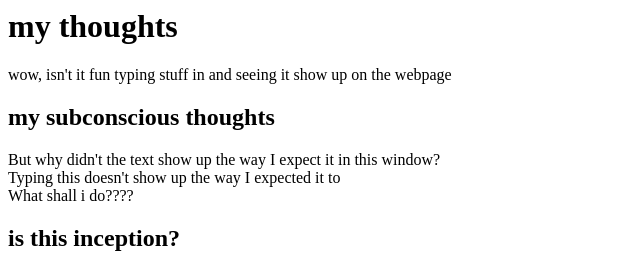
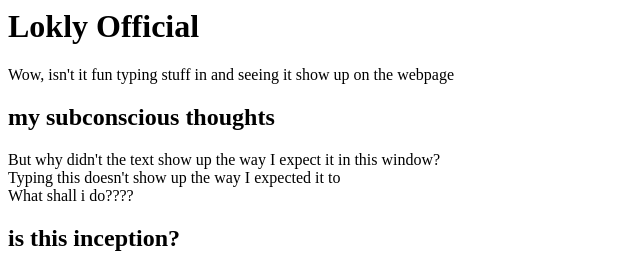
Before and after one commit to Lokly24/Snake.github.io, a plain HTML site: page index.html in a window 1280 px wide. Shown: the top 269 px of the page, without its empty margins (0-640 px from the left). Drawn offline with Linux system fonts and the light colour scheme.

Commit message:
Update index.html

```diff
--- a/index.html
+++ b/index.html
@@ -5,10 +5,10 @@
         </title>
             <body>
                 <h1>
-                    my thoughts
+                    Lokly Official
                 </h1>
                 <p>
-                    wow, isn't it fun typing stuff in and seeing it show up on the webpage
+                    Wow, isn't it fun typing stuff in and seeing it show up on the webpage
                 </p>
             <h2>
                 my subconscious thoughts
```
